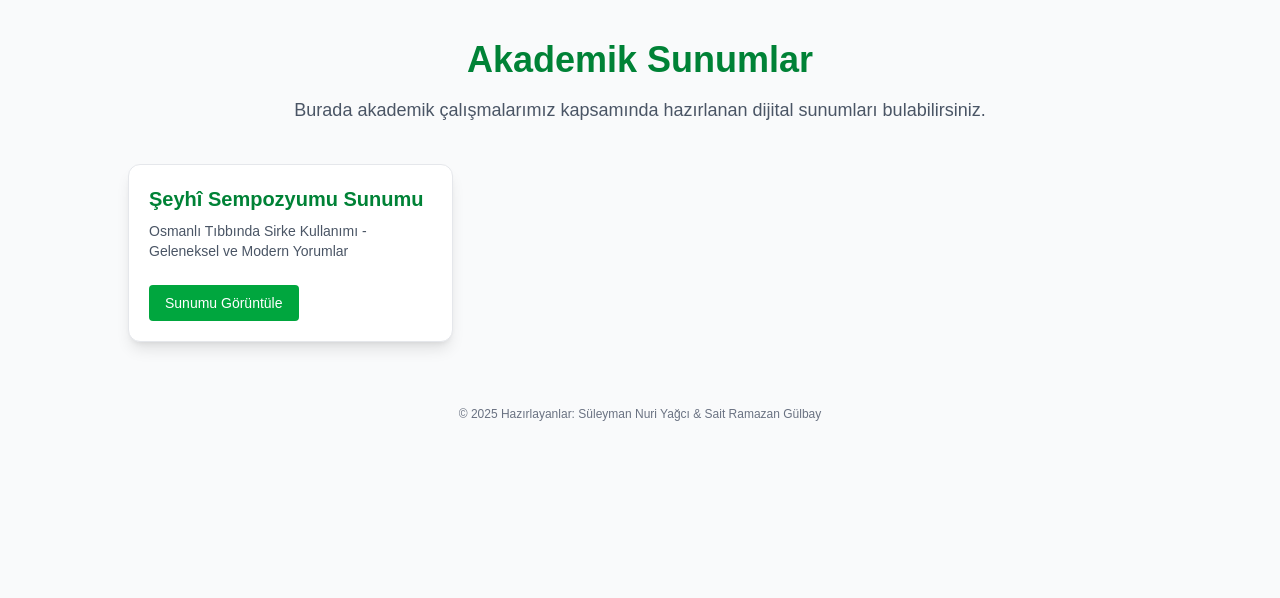
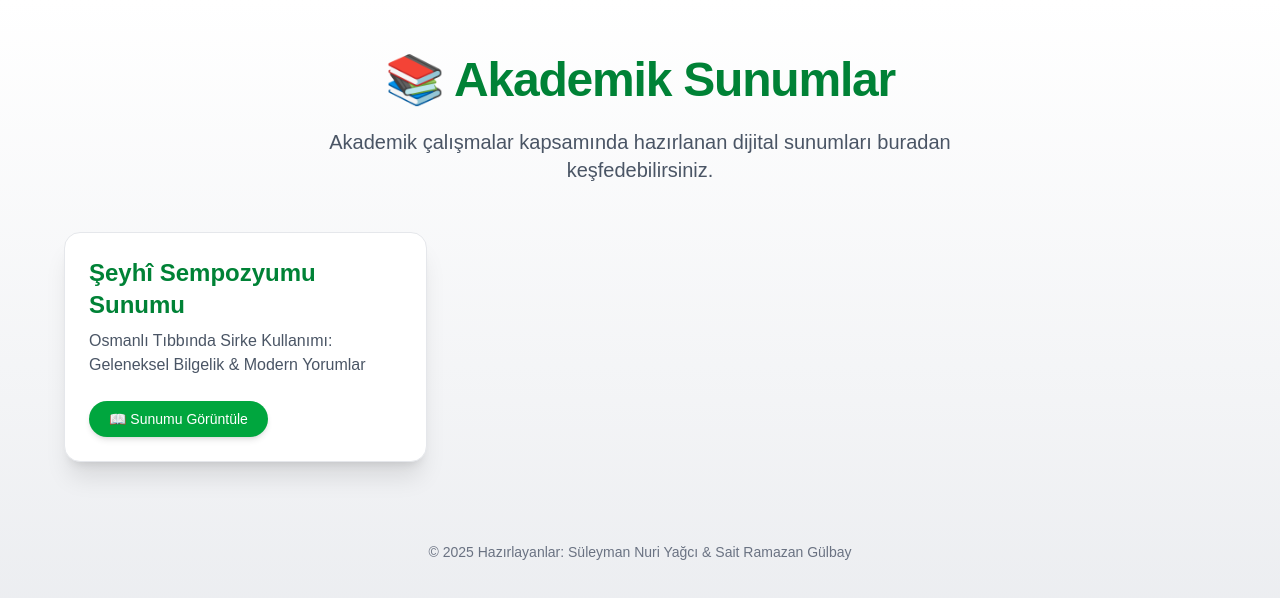
Before and after one commit to srgulbay/akademik, a Next.js app: page / in a window 1280 px wide. Shown: the top 598 px of the page. Built offline with nearby package versions, Linux system fonts and the light colour scheme.

Commit message:
LoadingOverlay bileşeni eklendi ve kullanıldı

```diff
--- a/src/app/page.tsx
+++ b/src/app/page.tsx
@@ -1,44 +1,63 @@
 // src/app/page.tsx
 
 import Link from "next/link";
-import LoadingOverlay from "../components/LoadingOverlay";
+import { motion } from "framer-motion";
 
 export default function Home() {
   return (
-    <main className="min-h-screen bg-gray-50 dark:bg-gray-900 text-gray-800 dark:text-gray-100 py-10 px-6">
-      <div className="max-w-5xl mx-auto">
-        <h1 className="text-4xl font-bold mb-4 text-center text-green-700 dark:text-green-300">
-          Akademik Sunumlar
-        </h1>
-        <p className="text-center text-lg mb-10 text-gray-600 dark:text-gray-400">
-          Burada akademik çalışmalarımız kapsamında hazırlanan dijital sunumları
-          bulabilirsiniz.
-        </p>
+    <main className="min-h-screen bg-gradient-to-b from-white via-gray-100 to-gray-200 dark:from-gray-900 dark:via-gray-800 dark:to-gray-900 text-gray-800 dark:text-gray-100 py-14 px-6">
+      <div className="max-w-6xl mx-auto">
+        <motion.h1
+          initial={{ opacity: 0, y: -20 }}
+          animate={{ opacity: 1, y: 0 }}
+          transition={{ duration: 0.7 }}
+          className="text-5xl font-extrabold mb-6 text-center text-green-700 dark:text-green-300 tracking-tight"
+        >
+          📚 Akademik Sunumlar
+        </motion.h1>
 
-        <div className="grid grid-cols-1 sm:grid-cols-2 lg:grid-cols-3 gap-6">
-          {/* Sunum Kartı 1 */}
-          <div className="bg-white dark:bg-gray-800 rounded-xl shadow-lg p-5 hover:shadow-2xl transition-all duration-300 border border-gray-200 dark:border-gray-700">
-            <h2 className="text-xl font-semibold mb-2 text-green-700 dark:text-green-300">
+        <motion.p
+          initial={{ opacity: 0 }}
+          animate={{ opacity: 1 }}
+          transition={{ delay: 0.5, duration: 0.6 }}
+          className="text-center text-xl mb-12 text-gray-600 dark:text-gray-400 max-w-3xl mx-auto"
+        >
+          Akademik çalışmalar kapsamında hazırlanan dijital sunumları buradan keşfedebilirsiniz.
+        </motion.p>
+
+        <div className="grid grid-cols-1 sm:grid-cols-2 lg:grid-cols-3 gap-8">
+          {/* Sunum Kartı */}
+          <motion.div
+            initial={{ opacity: 0, scale: 0.9 }}
+            animate={{ opacity: 1, scale: 1 }}
+            transition={{ delay: 0.4, duration: 0.5 }}
+            whileHover={{ scale: 1.03 }}
+            className="bg-white dark:bg-gray-800 rounded-2xl shadow-xl p-6 border border-gray-200 dark:border-gray-700 transform transition-all duration-300 hover:shadow-2xl"
+          >
+            <h2 className="text-2xl font-semibold mb-2 text-green-700 dark:text-green-300">
               Şeyhî Sempozyumu Sunumu
             </h2>
-            <p className="text-sm text-gray-600 dark:text-gray-400 mb-4">
-              Osmanlı Tıbbında Sirke Kullanımı - Geleneksel ve Modern Yorumlar
+            <p className="text-md text-gray-600 dark:text-gray-400 mb-4">
+              Osmanlı Tıbbında Sirke Kullanımı: Geleneksel Bilgelik & Modern Yorumlar
             </p>
             <Link
               href="/Sunumlar/Seyhi-Sempozyum/SUNUM.html"
               target="_blank"
-              className="inline-block mt-2 px-4 py-2 bg-green-600 text-white text-sm rounded hover:bg-green-700 transition-colors"
+              className="inline-block mt-2 px-5 py-2 bg-green-600 text-white text-sm rounded-full hover:bg-green-700 shadow-md transition duration-300"
             >
-              Sunumu Görüntüle
+              📖 Sunumu Görüntüle
             </Link>
-          </div>
-
-          {/* Yeni sunumlar eklendikçe aşağıya yeni kartlar eklenebilir */}
+          </motion.div>
         </div>
 
-        <div className="mt-16 text-center text-xs text-gray-500 dark:text-gray-600">
+        <motion.footer
+          initial={{ opacity: 0 }}
+          animate={{ opacity: 1 }}
+          transition={{ delay: 1.2, duration: 0.5 }}
+          className="mt-20 text-center text-sm text-gray-500 dark:text-gray-600"
+        >
           © {new Date().getFullYear()} Hazırlayanlar: Süleyman Nuri Yağcı & Sait Ramazan Gülbay
-        </div>
+        </motion.footer>
       </div>
     </main>
   );
```
